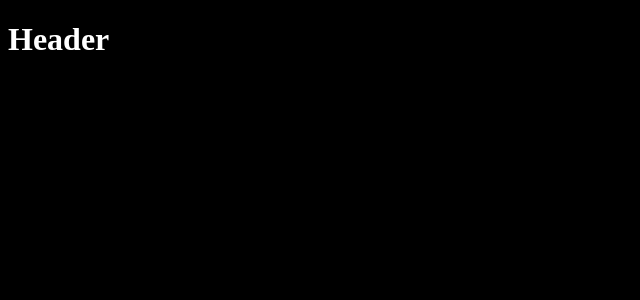
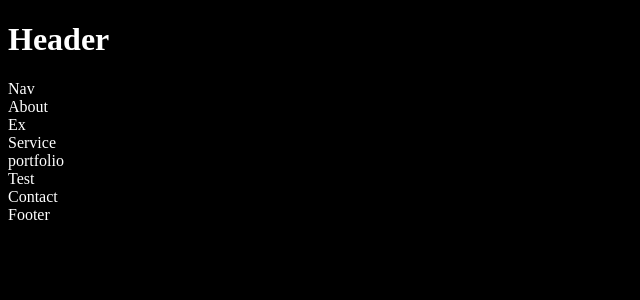
Before and after one commit to ahmedisti/portfolio-react-js, a React (Create React App) app: page / in a window 1280 px wide. Shown: the top 300 px of the page, without its empty margins (0-640 px from the left). Built offline with nearby package versions, Linux system fonts and the light colour scheme.

Commit message:
Components set

```diff
--- a/src/App.jsx
+++ b/src/App.jsx
@@ -1,10 +1,26 @@
 import React from 'react'
-import Header from './components/Header/Header'
+import Header from './components/Header/Header';
+import Nav from './components/Nav/Nav';
+import About from './components/About/About';
+import Experience from './components/Experience/Experience';
+import Service from './components/Service/Service';
+import Portfolio from './components/Portfolio/Portfolio'
+import Testimonial from './components/Testimonials/Testimonials';
+import Contact from './components/Contact/Contact';
+import Footer from './components/Footer/Footer'
 
 const App = () => {
   return (
     <>
     <Header></Header>
+    <Nav></Nav>
+    <About></About>
+    <Experience></Experience>
+    <Service/>
+    <Portfolio></Portfolio>
+    <Testimonial></Testimonial>
+    <Contact></Contact>
+    <Footer></Footer>
     </>
   )
 }
--- a/src/components/Contact/Contact.jsx
+++ b/src/components/Contact/Contact.jsx
@@ -4,7 +4,7 @@ import './Contact.css'
 const Contact = () => {
     return (
         <div>
-
+            Contact
         </div>
     );
 };
--- a/src/components/Experience/Experience.jsx
+++ b/src/components/Experience/Experience.jsx
@@ -4,7 +4,7 @@ import './Experience.css'
 const Experience = () => {
     return (
         <div>
-
+            Ex
         </div>
     );
 };
--- a/src/components/Footer/Footer.jsx
+++ b/src/components/Footer/Footer.jsx
@@ -0,0 +1,11 @@
+import React from 'react';
+
+const Footer = () => {
+    return (
+        <div>
+            Footer
+        </div>
+    );
+};
+
+export default Footer;
--- a/src/components/Nav/Nav.jsx
+++ b/src/components/Nav/Nav.jsx
@@ -4,7 +4,7 @@ import './Nav.css'
 const Nav = () => {
     return (
         <div>
-
+            Nav
         </div>
     );
 };
--- a/src/components/Portfolio/Portfolio.jsx
+++ b/src/components/Portfolio/Portfolio.jsx
@@ -4,7 +4,7 @@ import './Portfolio.css'
 const Portfolio = () => {
     return (
         <div>
-
+            portfolio
         </div>
     );
 };
--- a/src/components/Service/Service.jsx
+++ b/src/components/Service/Service.jsx
@@ -4,7 +4,7 @@ import './Service.css'
 const Service = () => {
     return (
         <div>
-
+            Service
         </div>
     );
 };
--- a/src/components/Testimonials/Testimonials.jsx
+++ b/src/components/Testimonials/Testimonials.jsx
@@ -4,7 +4,7 @@ import './Testimonial.css'
 const Testimonials = () => {
     return (
         <div>
-
+            Test
         </div>
     );
 };
```
